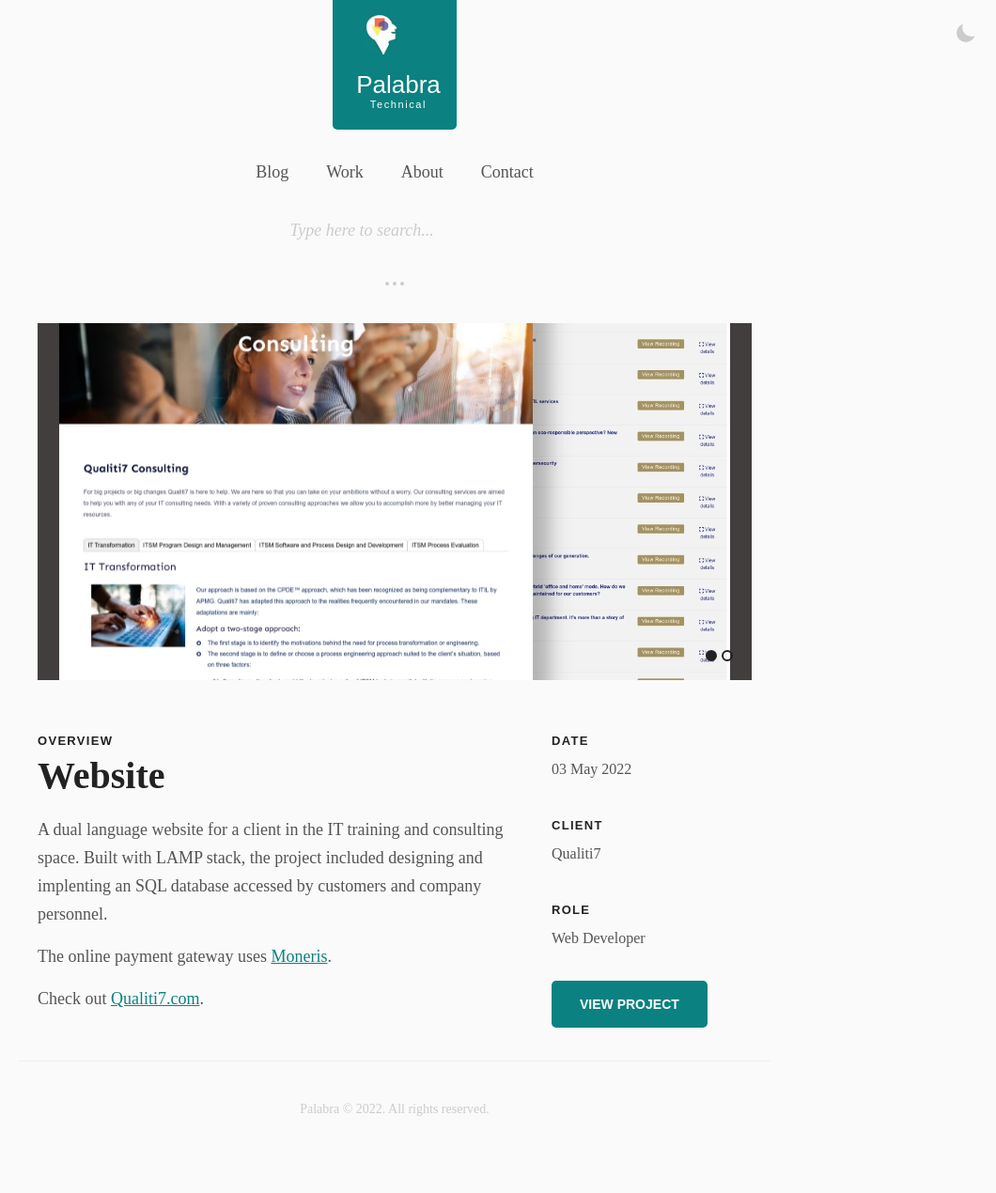
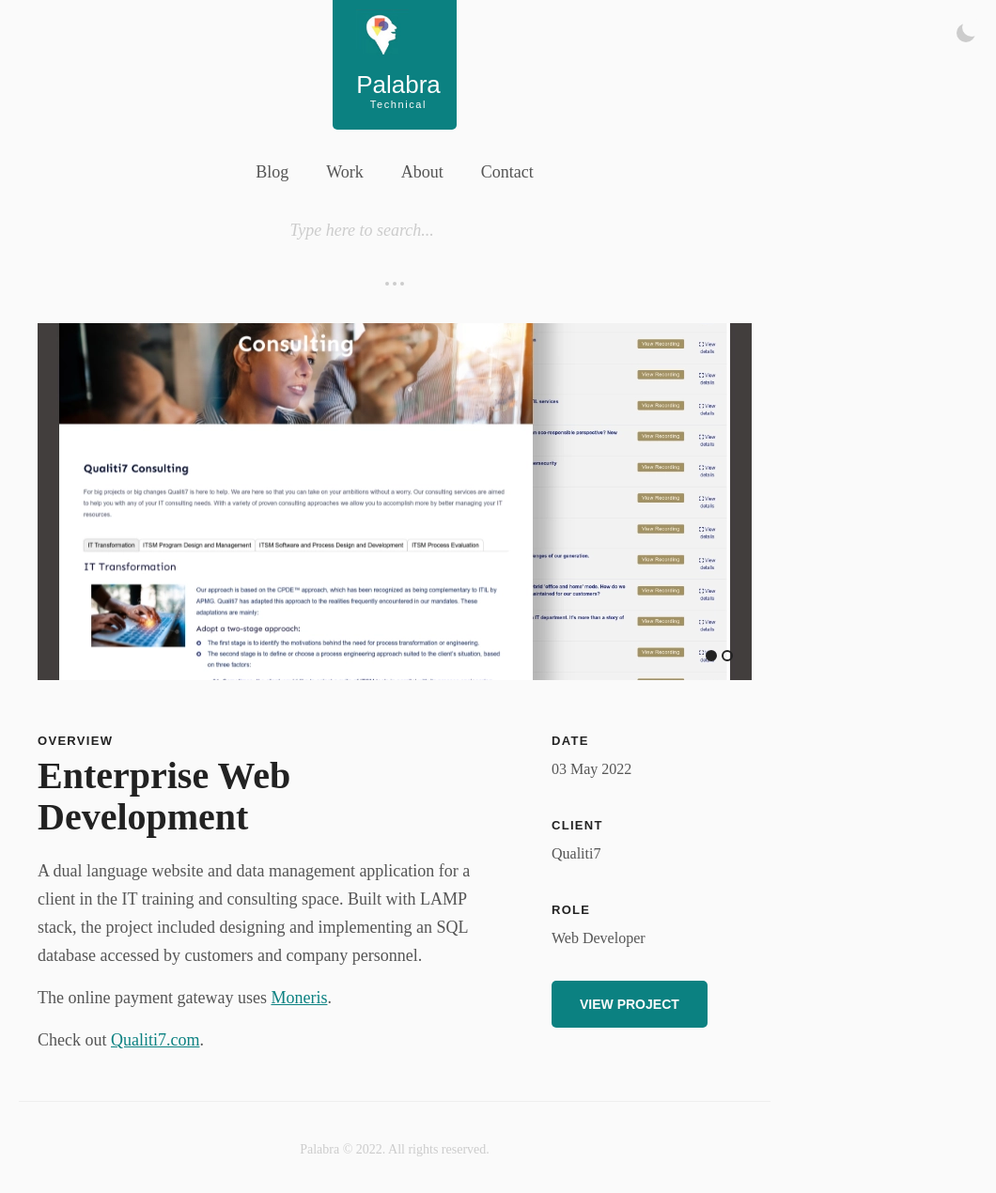
Before and after one commit to craigmateo/palabra, a Jekyll site: the page built from _projects/q7website.html, in a window 1280 px wide and 1275 px high. Shown: the top 1270 px of the window at 94% size, without its empty margins (220-1280 px from the left). Built offline with Jekyll 4.4.1, drawn with Linux system fonts in a browser that asks for light colours; some web fonts are replaced.

Commit message:
typo fixes

```diff
--- a/_projects/chemistry-tool.html
+++ b/_projects/chemistry-tool.html
@@ -1,5 +1,5 @@
 ---
-name: Chemisry Drawing
+name: Chemistry Drawing
 category: Javascript
 creationDate: 2021-02-08
 client: VanGriner Learning in consultation with chemistry SMEs / instructors
--- a/_projects/q7website.html
+++ b/_projects/q7website.html
@@ -1,5 +1,5 @@
 ---
-name: Website
+name: Enterprise Web Development
 category: PHP
 creationDate: 2022-05-03
 client: Qualiti7
@@ -10,7 +10,7 @@
 - /assets/demo-assets/website-gallery1.webp
 - /assets/demo-assets/website-gallery2.webp
 ---
-<p>A dual language website for a client in the IT training and consulting space. Built with LAMP stack, the project included designing and implenting an SQL database accessed by customers and company personnel.</p>
+<p>A dual language website and data management application for a client in the IT training and consulting space. Built with LAMP stack, the project included designing and implementing an SQL database accessed by customers and company personnel.</p>
 
 <p>The online payment gateway uses <a href="https://www.moneris.com/" target="_blank">Moneris</a>.</p>
 
```
